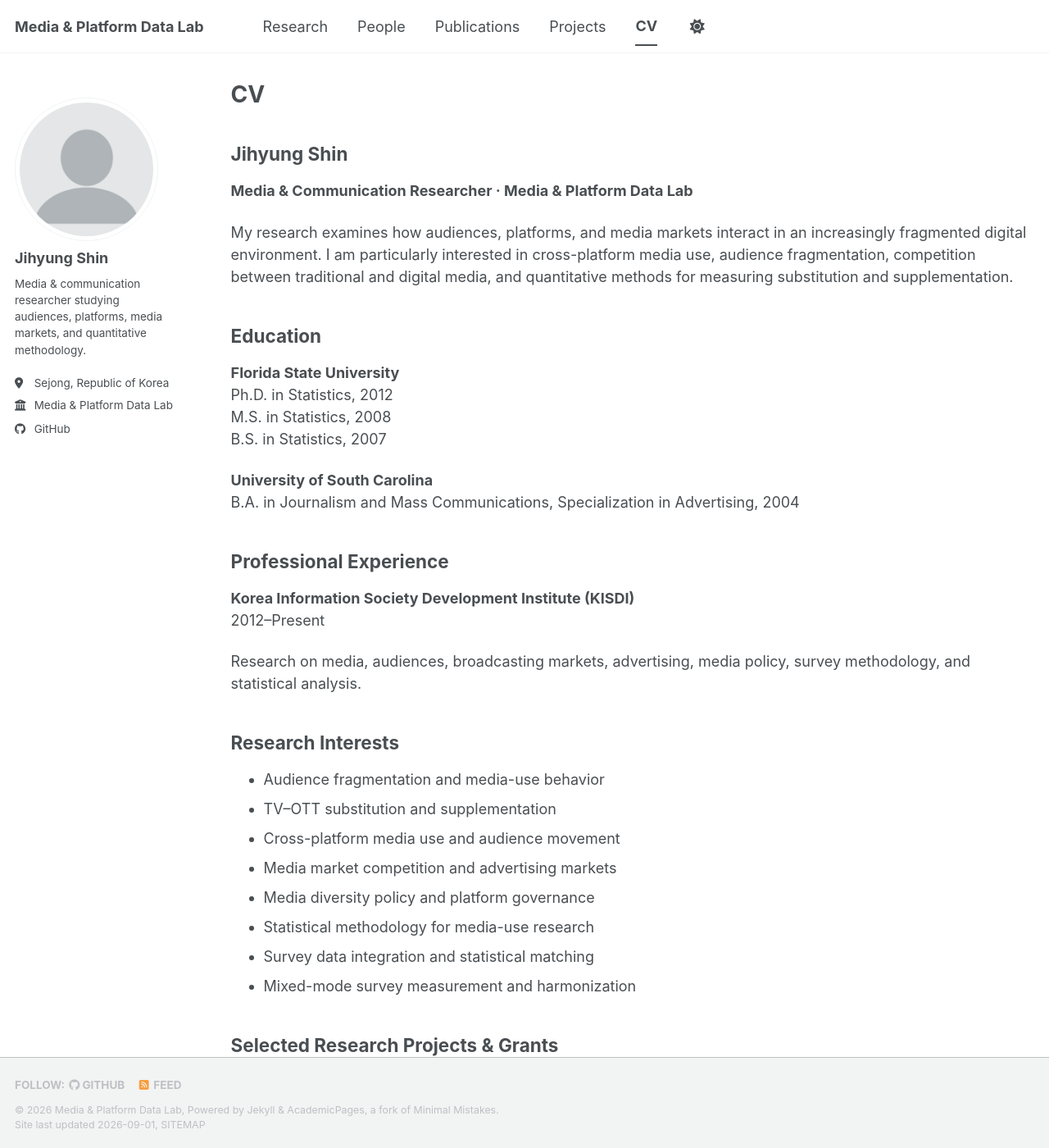
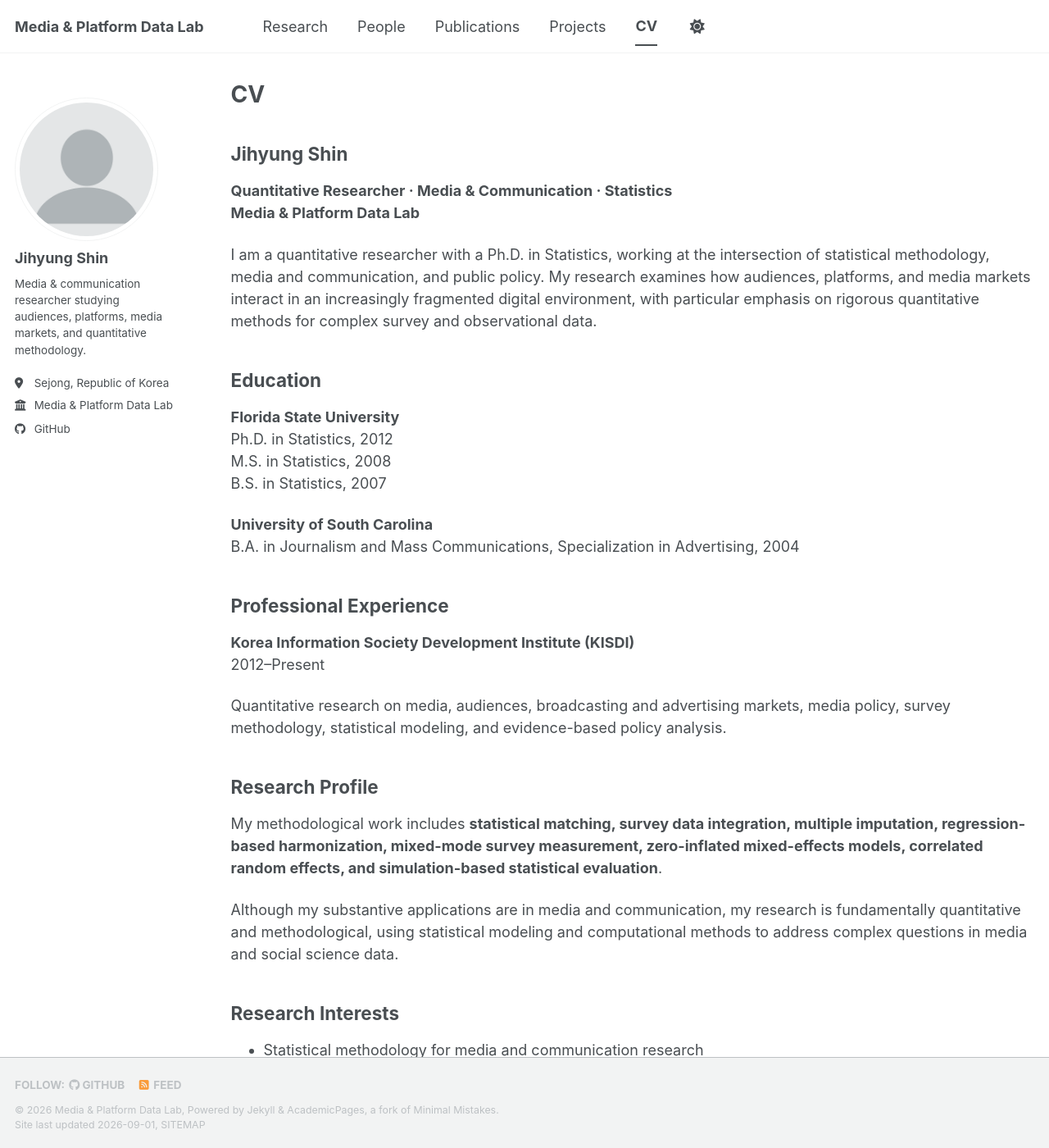
Before and after one commit to jshin4420/lab, a Jekyll site: the page built from _pages/cv.md, in a window 1280 px wide and 1400 px high. Shown: the whole window at 82% size. Built offline with Jekyll 4.4.1, drawn with Linux system fonts in a browser that asks for light colours; a style sheet for code colours, icons or effects is not loaded; some of the changed text lies outside the part shown.

Commit message:
Emphasize quantitative research and statistics background in CV

```diff
--- a/_pages/cv.md
+++ b/_pages/cv.md
@@ -9,9 +9,10 @@ redirect_from:
 
 ## Jihyung Shin
 
-**Media & Communication Researcher · Media & Platform Data Lab**
+**Quantitative Researcher · Media & Communication · Statistics**
+**Media & Platform Data Lab**
 
-My research examines how audiences, platforms, and media markets interact in an increasingly fragmented digital environment. I am particularly interested in cross-platform media use, audience fragmentation, competition between traditional and digital media, and quantitative methods for measuring substitution and supplementation.
+I am a quantitative researcher with a Ph.D. in Statistics, working at the intersection of statistical methodology, media and communication, and public policy. My research examines how audiences, platforms, and media markets interact in an increasingly fragmented digital environment, with particular emphasis on rigorous quantitative methods for complex survey and observational data.
 
 ## Education
 
@@ -28,18 +29,26 @@ B.A. in Journalism and Mass Communications, Specialization in Advertising, 2004
 **Korea Information Society Development Institute (KISDI)**
 2012–Present
 
-Research on media, audiences, broadcasting markets, advertising, media policy, survey methodology, and statistical analysis.
+Quantitative research on media, audiences, broadcasting and advertising markets, media policy, survey methodology, statistical modeling, and evidence-based policy analysis.
+
+## Research Profile
+
+My methodological work includes **statistical matching, survey data integration, multiple imputation, regression-based harmonization, mixed-mode survey measurement, zero-inflated mixed-effects models, correlated random effects, and simulation-based statistical evaluation**.
+
+Although my substantive applications are in media and communication, my research is fundamentally quantitative and methodological, using statistical modeling and computational methods to address complex questions in media and social science data.
 
 ## Research Interests
 
+- Statistical methodology for media and communication research
+- Survey data integration and statistical matching
+- Mixed-mode survey measurement and harmonization
+- Longitudinal and hierarchical statistical models
+- Simulation-based methodological evaluation
 - Audience fragmentation and media-use behavior
 - TV–OTT substitution and supplementation
 - Cross-platform media use and audience movement
 - Media market competition and advertising markets
 - Media diversity policy and platform governance
-- Statistical methodology for media-use research
-- Survey data integration and statistical matching
-- Mixed-mode survey measurement and harmonization
 
 ## Selected Research Projects & Grants
 
```
